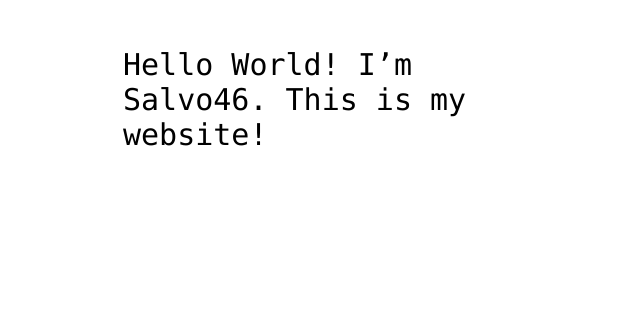
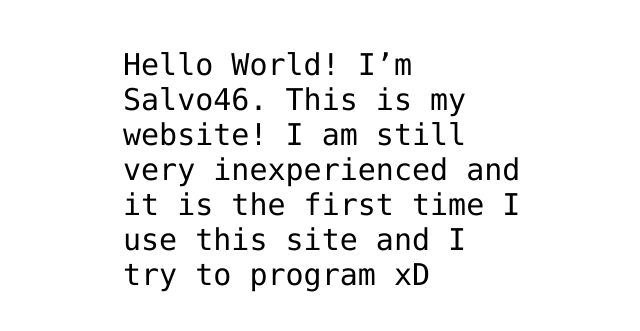
Before and after one commit to Salvo46/Salvo46-repository, a plain HTML site: page index.html in a window 1280 px wide. Shown: the part 341-672 px from the top of the page, without its empty margins (317-957 px from the left). Drawn offline with Linux system fonts and the light colour scheme.

Commit message:
edit of the description

```diff
--- a/index.html
+++ b/index.html
@@ -12,7 +12,7 @@
 <img src="https://octodex.github.com/images/daftpunktocat-thomas.gif" id="octocat" alt="octocat-gif" />
 
 <!-- Change this code here by copy and pasting your template on line 15 -->
-<p>Hello World! I’m Salvo46. This is my website!</p>
+<p>Hello World! I’m Salvo46. This is my website! I am still very inexperienced and it is the first time I use this site and I try to program xD</p>
 
 </body>
 </html>
```
